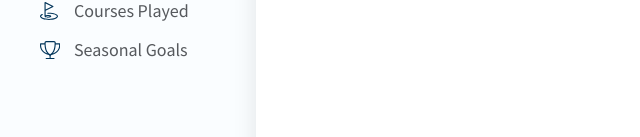
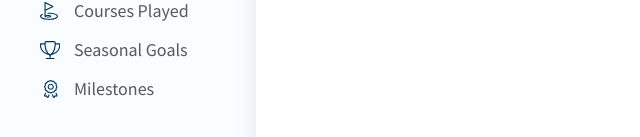
Before and after one commit to dkersten/golf-scorecard-v1, a React (Create React App) app: page / in a window 1280 px wide. Shown: the part 203-340 px from the top of the page, without its empty margins (0-640 px from the left). Built offline with nearby package versions, Linux system fonts and the light colour scheme.

Commit message:
added milestones component

```diff
--- a/src/App.js
+++ b/src/App.js
@@ -5,6 +5,7 @@ import Rounds from './Pages/Rounds'
 import Yardages from './Pages/Yardages'
 import Courses from './Pages/Courses'
 import Goals from './Pages/Goals'
+import Milestones from './Pages/Achievements'
 
 // styling
 import './styling/App.scss';
@@ -22,6 +23,7 @@ function App() {
           <Route path="/yardages" element={<Yardages />} />
           <Route path="/courses" element={<Courses />} />
           <Route path="/goals" element={<Goals />} />
+          <Route path="/milestones" element={<Milestones />} />
         </Routes>
     </div>
   );
--- a/src/Components/Nav.js
+++ b/src/Components/Nav.js
@@ -14,6 +14,7 @@ import { ReactComponent as CloseIcon } from '../Assets/Icons/close-icon.svg'
 import { ReactComponent as YardagesIcon } from '../Assets/Icons/ruler-icon.svg'
 import { ReactComponent as CoursesIcon } from '../Assets/Icons/golf-hole-light-icon.svg'
 import { ReactComponent as GoalsIcon } from '../Assets/Icons/goals-icon-light.svg'
+import { ReactComponent as MilestonesIcon } from '../Assets/Icons/milestones-icon.svg'
 
 const Nav = () => {
     const [menuOpen, setMenuOpen] = useState(false)
@@ -91,6 +92,14 @@ const Nav = () => {
                         <span>Seasonal Goals</span>
                     </Link>
                 </li>
+                <li>
+                    <Link to="/milestones">
+                        <div className="icon-container">
+                            <MilestonesIcon style={{marginLeft: '4px'}} />
+                        </div>
+                        <span>Milestones</span>
+                    </Link>
+                </li>
             </ul>
         </nav>
     )
--- /dev/null
+++ b/src/Pages/Achievements.js
@@ -0,0 +1,12 @@
+// components
+import Layout from "../Layout"
+
+const Milestones = () => {
+    return(
+        <Layout>
+            This is the Milestones screen
+        </Layout>
+    )
+}
+
+export default Milestones
```
Also changed, not shown: src/Assets/Icons/milestones-icon.svg (added).
